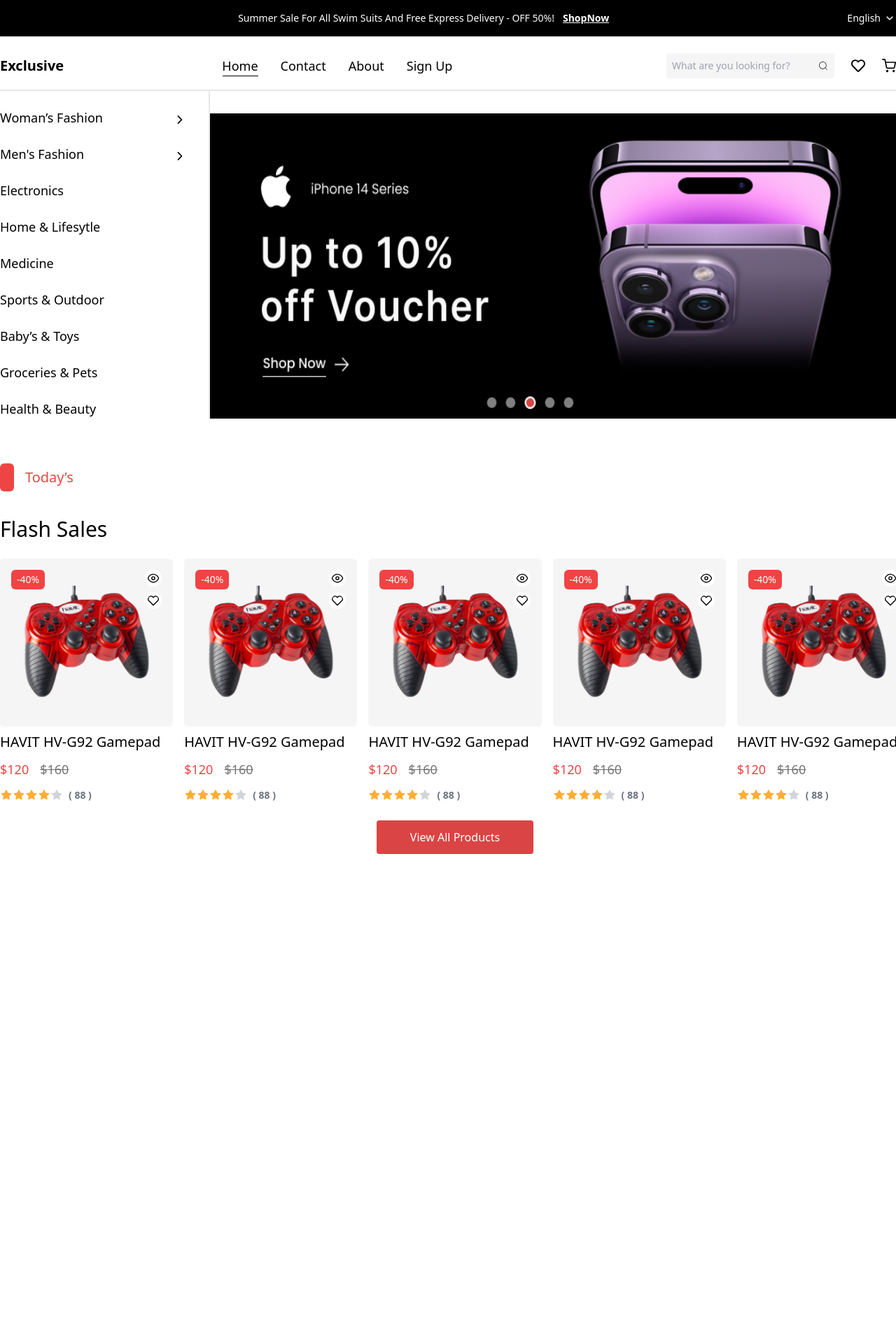
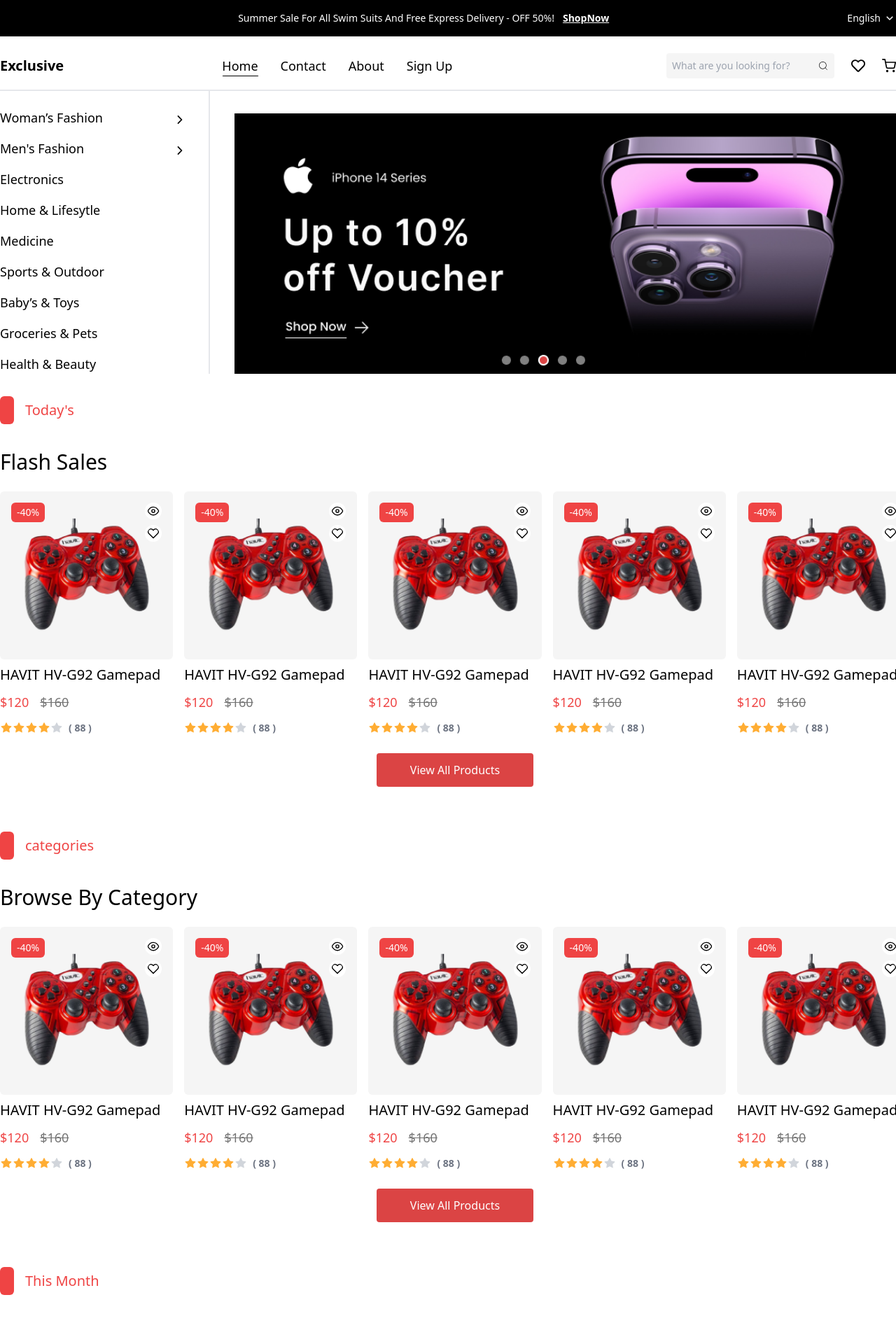
Before and after one commit to amrelskhawy/Full-Ecommerce-Project, a React (Vite) app: page / in a window 1280 px wide. Shown: the top 1890 px of the page at 70% size. Before the commit the page ends 1252 px from the top, so only its background shows below. Built offline with nearby package versions, Linux system fonts and the light colour scheme.

Commit message:
finish styling in components

```diff
--- a/src/pages/home/components/Hero.tsx
+++ b/src/pages/home/components/Hero.tsx
@@ -6,8 +6,8 @@
     <div style={{
       gridTemplateColumns: "300px 1fr",
       maxHeight: "fit-content"
-    }} className='container mx-auto  grid grid-cols-2  '>
-      <aside className='flex flex-col gap-6 text-lg font-medium border-r-2 pt-6 '>
+    }} className='container grid grid-cols-2 gap-8  '>
+      <aside className='flex flex-col gap-4 text-lg border-r-2 pt-6 '>
         <div className="women-fashion">
           <p className='flex justify-between items-center pr-8'>Woman’s Fashion
             <span className='relative top-[2.5px]'><IoIosArrowForward /></span>
--- a/src/pages/home/page.tsx
+++ b/src/pages/home/page.tsx
@@ -1,4 +1,5 @@
 import { SectionRow } from "../../components/SectionRow";
+import { Banner } from "./components/banner";
 import Hero from "./components/Hero";
 
 export interface HomeProps {
@@ -7,9 +8,13 @@
 
 export function Home({}: HomeProps) {
   return (
-    <div className="grid gap-8">
+    <div className="grid">
       <Hero />
-      <SectionRow tag={""} title={""} products={[]} />
+      <SectionRow tag={"Today's"} title={"Flash Sales"} products={[]} />
+      <SectionRow tag={"categories"} title={"Browse By Category"} products={[]} />
+      <SectionRow tag={"This Month"} title={"Best Selling Products"} products={[]} />
+
+      <Banner />
     </div>
   );
 }
```
